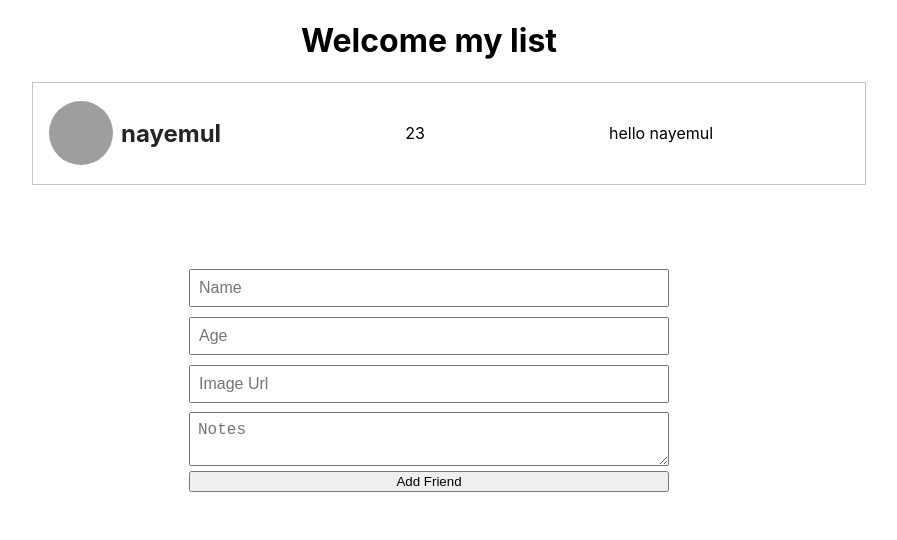
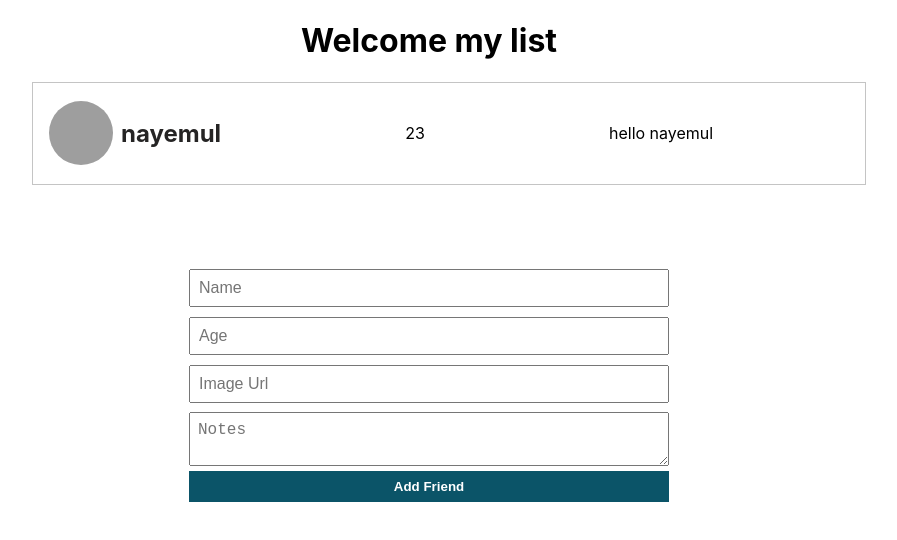
Before and after one commit to NayemulSCode/react-typescript-app, a React (Create React App) app: page / in a window 1280 px wide. Shown: the top 540 px of the page, without its empty margins (211-1108 px from the left). Built offline with nearby package versions, Linux system fonts and the light colour scheme; grey boxes are pictures that could not be loaded.

Commit message:
handle event

```diff
--- a/src/App.tsx
+++ b/src/App.tsx
@@ -2,7 +2,7 @@ import React, { useState } from 'react';
 import './App.css';
 import AddToFriend from './components/AddToFriend';
 import List from './components/List';
-interface IState {
+export interface IState {
   friend:{
     name: string
     age: number
@@ -11,7 +11,7 @@ interface IState {
   } []
 }
 function App() {
-  const [friend, setFriend] = useState<IState["friend"]>([
+  const [friends, setFriends] = useState<IState["friend"]>([
     {
       name: "nayemul",
       age: 23,
@@ -24,8 +24,8 @@ function App() {
   return (
     <div className="App">
       <h1>Welcome my list</h1>
-      <List friend={friend} />
-      <AddToFriend />
+      <List friend={friends} />
+      <AddToFriend friends={friends} setFriends = {setFriends} />
     </div>
   );
 }
--- a/src/components/AddToFriend.tsx
+++ b/src/components/AddToFriend.tsx
@@ -1,11 +1,16 @@
 import React, { useState } from 'react'
+import { IState as Props } from '../App';
 
-const AddToFriend = () => {
+interface IProps {
+    setFriends: React.Dispatch<React.SetStateAction<Props["friend"]>>
+    friends: Props["friend"]
+}
+const AddToFriend:React.FC<IProps> = ({friends, setFriends}) => {
     const [value, setValue] = useState({
         name:"",
         age: "",
         img: "",
-        notes: ""
+        note: ""
     });
     console.log(value);
     const handleChange =(e: React.ChangeEvent<HTMLInputElement | HTMLTextAreaElement>)=>{
@@ -15,13 +20,32 @@ const AddToFriend = () => {
         })
 
     }
+    const handleClick =()=> {
+        if(!value.name || !value.age) return
+        console.log("btn click")
+        setFriends([
+            ...friends,
+            {
+                name: value.name,
+                age: parseInt(value.age),
+                url: value.img,
+                note: value.note
+            }
+        ]);
+        setValue({
+            name: "",
+            age: "",
+            img: "",
+            note: ""
+        })
+    }
     return (
         <div className="AddToList">
             <input type="text" placeholder="Name" value={value.name} onChange={handleChange} name="name" className="AddToList-input" />
             <input type="text" placeholder="Age" value={value.age} onChange={handleChange} name="age" className="AddToList-input" />
             <input type="text" placeholder="Image Url" value={value.img} onChange={handleChange} name="img" className="AddToList-input" />
-            <textarea placeholder="Notes" value={value.notes} onChange={handleChange} name="notes" className="AddToList-input" />
-            <button>
+            <textarea placeholder="Notes" value={value.note} onChange={handleChange} name="note" className="AddToList-input" />
+            <button onClick={handleClick} className="AddToList-btn">
                 Add Friend
             </button>
         </div>
--- a/src/components/List.tsx
+++ b/src/components/List.tsx
@@ -1,12 +1,6 @@
 import React from 'react'
-interface IProps {
-    friend:{
-      name: string
-      age: number
-      url: string
-      note?: string
-    } []
-  }
+import { IState as IProps } from '../App'
+
 const List: React.FC<IProps> = ({friend}) => {
     const renderList =():JSX.Element[] =>{
         return friend.map((person, index) =>{
```
